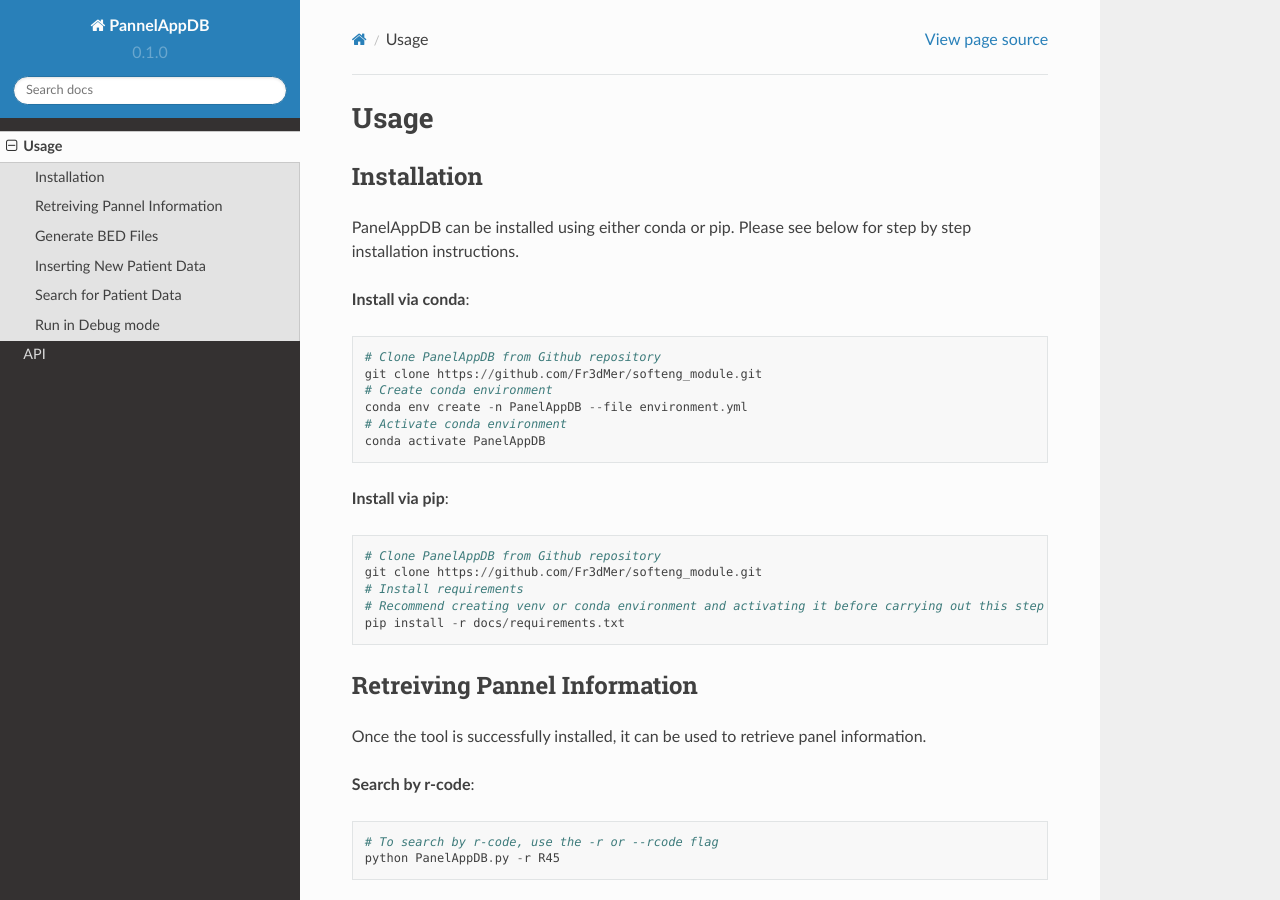
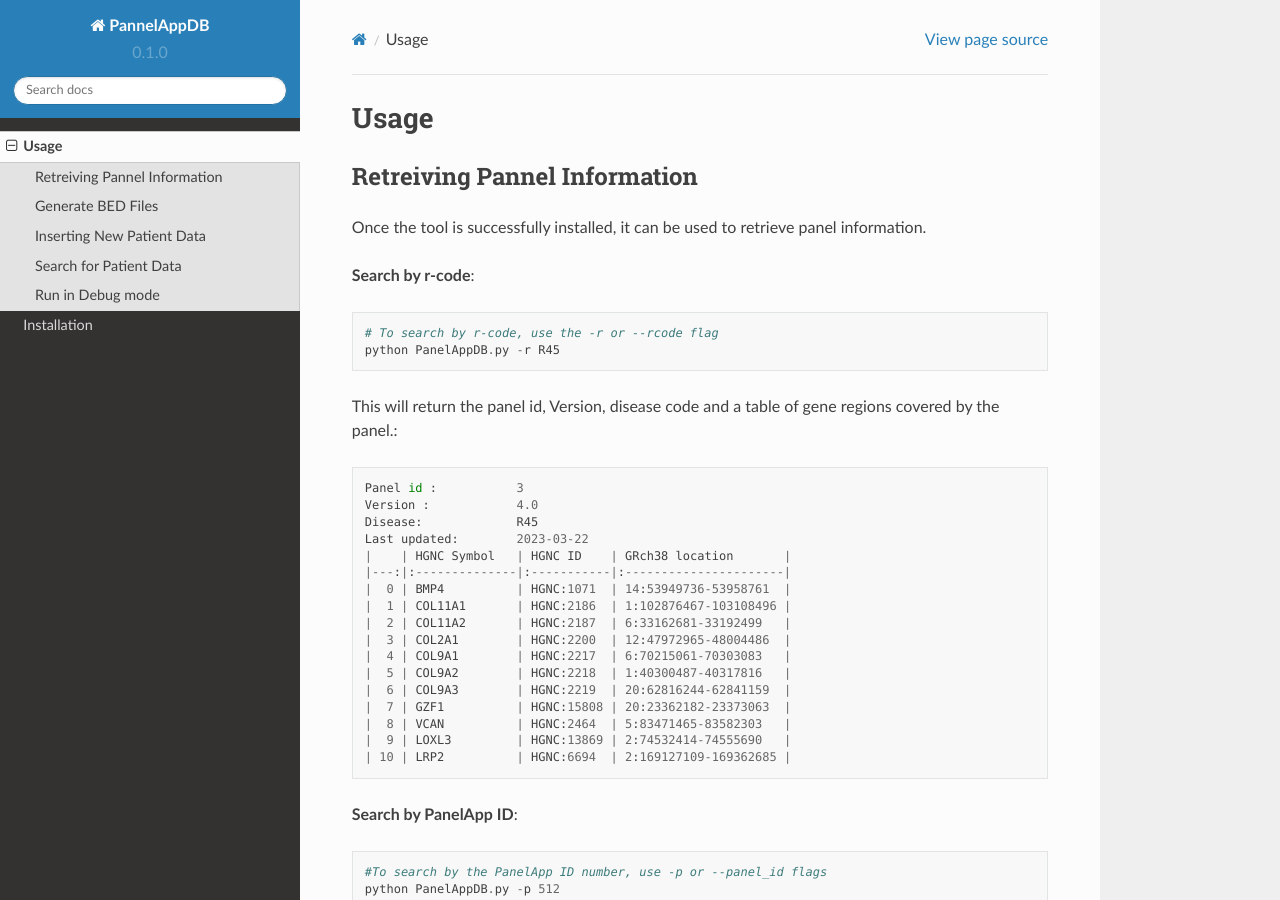
Before and after one commit to Fr3dMer/softeng_module, a Sphinx documentation site: the page built from docs/usage.rst, in a window 1280 px wide and 900 px high. Built offline with Sphinx 7.4.7 and the Read the Docs theme 2.0.0, drawn with Linux system fonts in a browser that asks for light colours.

Commit message:
change api.rst to install.rst

```diff
--- a/docs/index.rst
+++ b/docs/index.rst
@@ -17,8 +17,7 @@ Contents
 .. toctree::
 
    usage
-   api
-   database
+   install
 
 
 
--- a/docs/usage.rst
+++ b/docs/usage.rst
@@ -1,30 +1,5 @@
 Usage
 =====
-
-Installation
-----------------
-PanelAppDB can be installed using either conda or pip.
-Please see below for step by step installation instructions.
-
-**Install via conda**::
-
-   # Clone PanelAppDB from Github repository
-   git clone https://github.com/Fr3dMer/softeng_module.git
-   # Create conda environment
-   conda env create -n PanelAppDB --file environment.yml
-   # Activate conda environment
-   conda activate PanelAppDB
-
-
-
-**Install via pip**::
-
-   # Clone PanelAppDB from Github repository
-   git clone https://github.com/Fr3dMer/softeng_module.git
-   # Install requirements
-   # Recommend creating venv or conda environment and activating it before carrying out this step
-   pip install -r docs/requirements.txt
-
 
 Retreiving Pannel Information
 ------------------------------
@@ -105,10 +80,12 @@ Search for Patient Data
 -------------------------
 Patient data can be searched by patient ID number.
 
+
 **Search by Patient ID**::
 
    # To search for patient records, use -g or --get_patient_data flags to specify the patient ID
    python PanelAppDB.py -g 124 -f 'db/'
+
 
 
 Run in Debug mode
```
Also changed, not shown: docs/api.rst (deleted, +0 -7 lines), docs/install.rst (added, +23 -0 lines).
